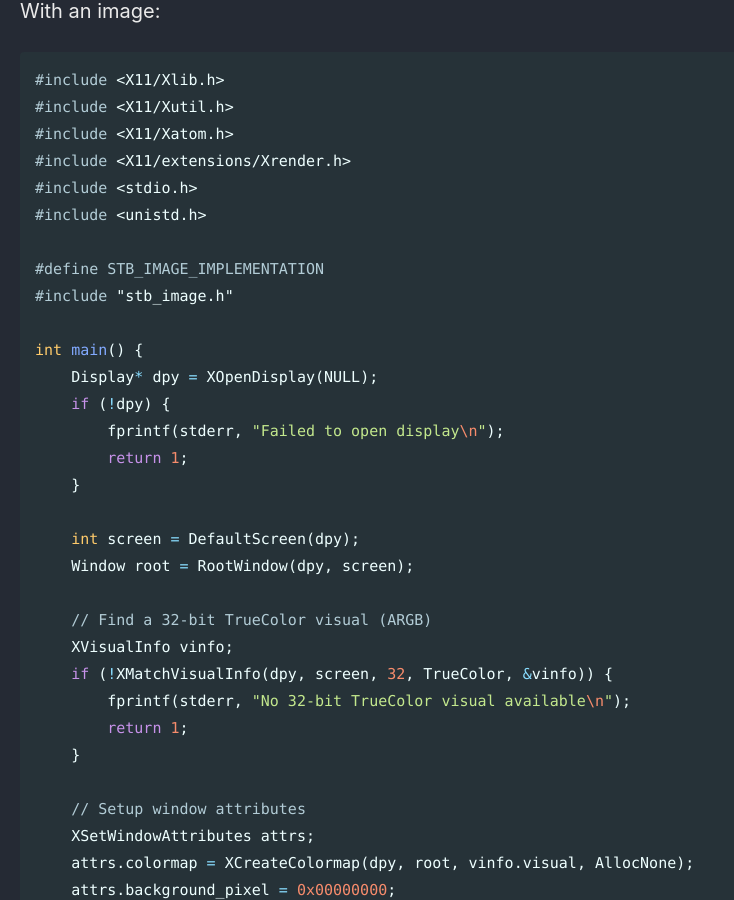
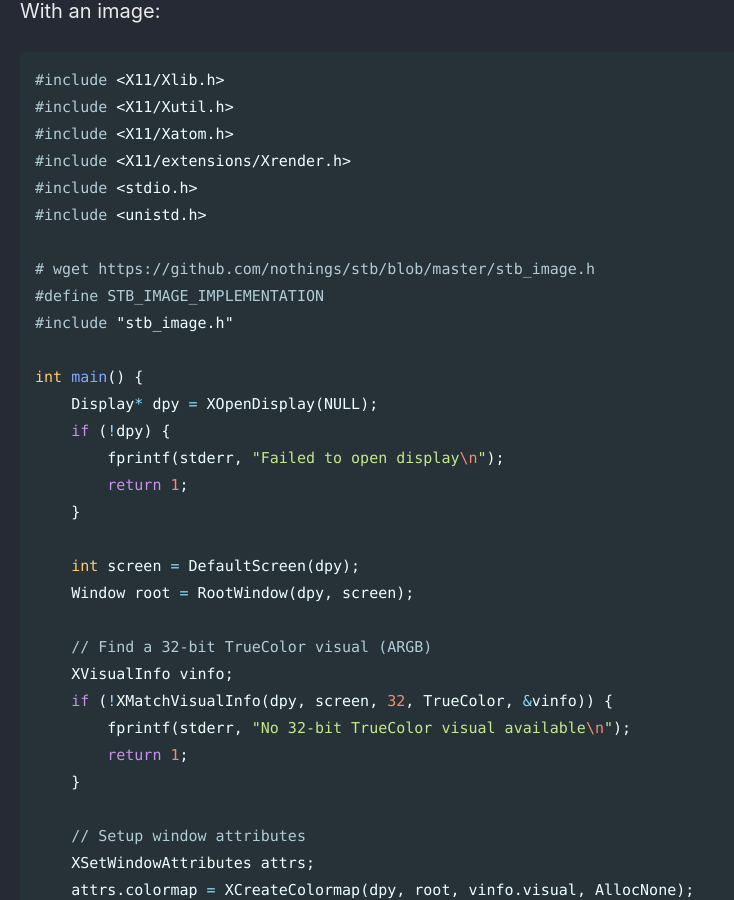
Before and after one commit to Connor-McCartney/Connor-McCartney.github.io, a Jekyll site: the page built from _pages/misc/xguic.md, in a window 1280 px wide and 900 px high, scrolled down 7857 px. Shown: the whole window, without its empty margins (0-734 px from the left). Built offline with Jekyll 4.4.1, drawn with Linux system fonts in a browser that asks for light colours; cached includes are drawn as plain includes.

Commit message:
Update xguic.md

```diff
--- a/_pages/misc/xguic.md
+++ b/_pages/misc/xguic.md
@@ -316,6 +316,7 @@ With an image:
 #include <stdio.h>
 #include <unistd.h>
 
+# wget https://github.com/nothings/stb/blob/master/stb_image.h
 #define STB_IMAGE_IMPLEMENTATION
 #include "stb_image.h"
 
```
